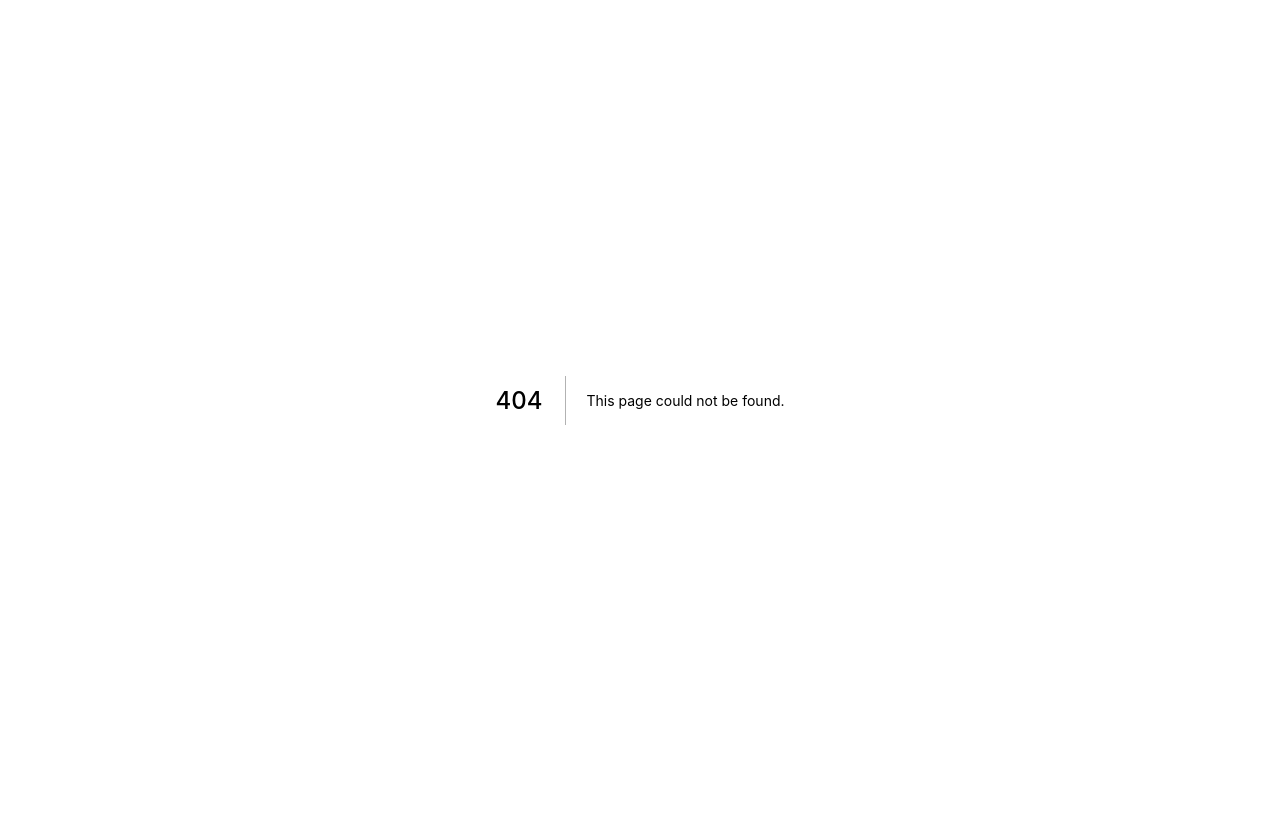
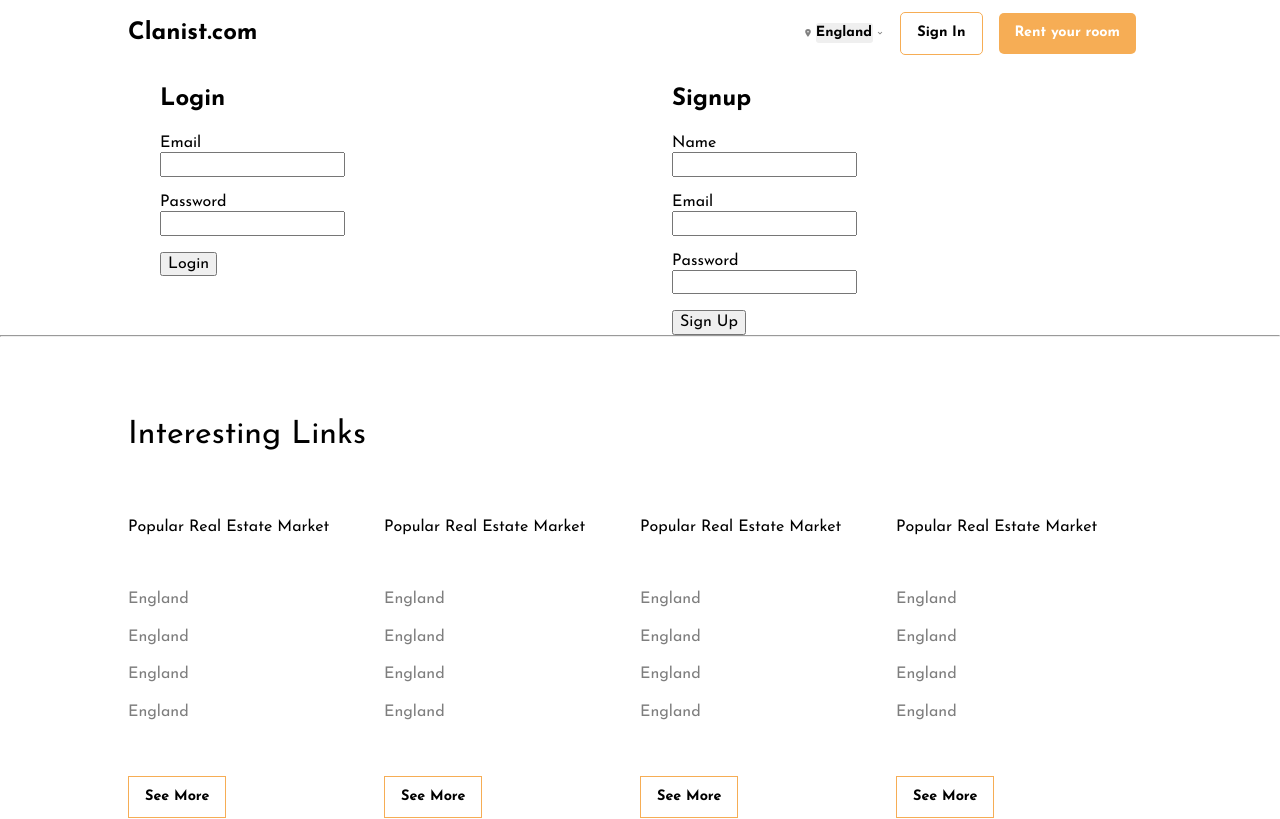
Before and after one commit to anku255/nextjs-blog, a Next.js app: page /auth in a window 1280 px wide. Before the commit this address had no page. Shown: the top 819 px of the page. Built offline with nearby package versions, Linux system fonts and the light colour scheme.

Commit message:
📝Add auth page

```diff
--- /dev/null
+++ b/components/CustomInput.js
@@ -0,0 +1,26 @@
+import styled from "styled-components";
+
+const StyledInput = styled.div`
+  label {
+    display: block;
+  }
+
+  p {
+    color: red;
+    margin-top: 0.5rem;
+  }
+`;
+const CustomInput = props => {
+  const {
+    field,
+    form: { errors, touched }
+  } = props;
+  return (
+    <StyledInput>
+      <label htmlFor={props.field.name}>{props.label}</label>
+      <input {...field} type={props.type} />
+      <p>{touched[field.name] && errors[field.name]}</p>
+    </StyledInput>
+  );
+};
+export default CustomInput;
--- a/components/Header.js
+++ b/components/Header.js
@@ -1,4 +1,5 @@
-import React, { useState } from "react";
+import React, { useState, useEffect } from "react";
+import { useRouter } from "next/router";
 import styled from "styled-components";
 import Link from "next/link";
 
@@ -156,8 +157,17 @@ const HeaderSelect = () => (
 
 const Header = () => {
   const [isOpen, setIsOpen] = useState(false);
+  const [isLoggedIn, setIsLoggedIn] = useState(false);
+  const router = useRouter();
+  const toggle = () => setIsOpen(isOpen => !isOpen);
 
-  const toggle = () => setIsOpen(isOpen => !isOpen);
+  useEffect(() => {
+    const authToken = localStorage.getItem("AUTH_TOKEN");
+    if (authToken) {
+      setIsLoggedIn(true);
+    }
+  }, []);
+
   return (
     <StyledHeader>
       <div className="header">
@@ -178,7 +188,21 @@ const Header = () => {
 
         <div className="header__right">
           <HeaderSelect isOpen={isOpen} />
-          <Button secondary>Sign In</Button>
+          {isLoggedIn ? (
+            <Button
+              secondary
+              onClick={() => {
+                localStorage.removeItem("AUTH_TOKEN");
+                setIsLoggedIn(false);
+              }}
+            >
+              Logout
+            </Button>
+          ) : (
+            <Button secondary onClick={() => router.push("/auth")}>
+              Sign In
+            </Button>
+          )}
           <Button primary>Rent your room</Button>
         </div>
       </div>
--- /dev/null
+++ b/components/Login.js
@@ -0,0 +1,103 @@
+import styled from "styled-components";
+import PropTypes from "prop-types";
+import { Formik, Field } from "formik";
+import { useMutation } from "@apollo/react-hooks";
+import gql from "graphql-tag";
+
+import CustomInput from "./CustomInput";
+
+const LOGIN_MUTATION = gql`
+  mutation login($email: String!, $password: String!) {
+    login(email: $email, password: $password) {
+      token
+    }
+  }
+`;
+
+const StyledLogin = styled.div`
+  margin: 0 2rem;
+  width: 50%;
+
+  .error-msg {
+    background: red;
+    color: white;
+    padding: 0.5rem;
+  }
+`;
+
+const validate = values => {
+  const errors = {};
+  if (!values.email) {
+    errors.email = "Required";
+  }
+  if (!values.password) {
+    errors.password = "Required";
+  } else if (values.password.length < 6) {
+    errors.password = "Password length must be at least 6";
+  }
+  return errors;
+};
+
+const Login = props => {
+  const [login, { loading: loginLoading, error }] = useMutation(
+    LOGIN_MUTATION,
+    {
+      onCompleted: data => {
+        localStorage.setItem("AUTH_TOKEN", data.login.token);
+        props.router.push("/");
+      }
+    }
+  );
+
+  return (
+    <StyledLogin>
+      <h2>Login</h2>
+
+      {error && <p className="error-msg">{error.message}</p>}
+
+      <Formik
+        initialValues={{
+          email: "",
+          password: ""
+        }}
+        validate={validate}
+        onSubmit={values => {
+          login({
+            variables: {
+              email: values.email,
+              password: values.password
+            }
+          });
+        }}
+      >
+        {({ handleSubmit }) => (
+          <form onSubmit={handleSubmit}>
+            <Field
+              type="email"
+              name="email"
+              label="Email"
+              placeholder="Email"
+              component={CustomInput}
+            />
+            <Field
+              type="password"
+              name="password"
+              label="Password"
+              placeholder="Password"
+              component={CustomInput}
+            />
+            <button type="submit" disabled={loginLoading}>
+              {loginLoading ? "Logging In..." : "Login"}
+            </button>
+          </form>
+        )}
+      </Formik>
+    </StyledLogin>
+  );
+};
+
+export default Login;
+
+Login.propTypes = {
+  router: PropTypes.object.isRequired
+};
--- /dev/null
+++ b/components/Signup.js
@@ -0,0 +1,114 @@
+import styled from "styled-components";
+import PropTypes from "prop-types";
+import { Formik, Field } from "formik";
+import { useMutation } from "@apollo/react-hooks";
+import gql from "graphql-tag";
+
+import CustomInput from "./CustomInput";
+
+const SIGNUP_MUTATION = gql`
+  mutation signup($name: String!, $email: String!, $password: String!) {
+    signup(name: $name, email: $email, password: $password) {
+      token
+    }
+  }
+`;
+
+const StyledSignup = styled.div`
+  margin: 0 2rem;
+  width: 50%;
+
+  .error-msg {
+    background: red;
+    color: white;
+    padding: 0.5rem;
+  }
+`;
+
+const validate = values => {
+  const errors = {};
+  if (!values.name) {
+    errors.name = "Required";
+  }
+  if (!values.email) {
+    errors.email = "Required";
+  }
+  if (!values.password) {
+    errors.password = "Required";
+  } else if (values.password.length < 6) {
+    errors.password = "Password length must be at least 6";
+  }
+  return errors;
+};
+
+const Signup = props => {
+  const [signup, { loading: signupLoading, error }] = useMutation(
+    SIGNUP_MUTATION,
+    {
+      onCompleted: data => {
+        localStorage.setItem("AUTH_TOKEN", data.signup.token);
+        props.router.push("/");
+      }
+    }
+  );
+
+  return (
+    <StyledSignup>
+      <h2>Signup</h2>
+
+      {error && <p className="error-msg">{error.message}</p>}
+
+      <Formik
+        initialValues={{
+          name: "",
+          email: "",
+          password: ""
+        }}
+        validate={validate}
+        onSubmit={values => {
+          signup({
+            variables: {
+              name: values.name,
+              email: values.email,
+              password: values.password
+            }
+          });
+        }}
+      >
+        {({ handleSubmit }) => (
+          <form onSubmit={handleSubmit}>
+            <Field
+              name="name"
+              label="Name"
+              placeholder="Name"
+              component={CustomInput}
+            />
+            <Field
+              type="email"
+              name="email"
+              label="Email"
+              placeholder="Email"
+              component={CustomInput}
+            />
+            <Field
+              type="password"
+              name="password"
+              label="Password"
+              placeholder="Password"
+              component={CustomInput}
+            />
+            <button type="submit" disabled={signupLoading}>
+              {signupLoading ? "Signing Up..." : "Sign Up"}
+            </button>
+          </form>
+        )}
+      </Formik>
+    </StyledSignup>
+  );
+};
+
+export default Signup;
+
+Signup.propTypes = {
+  router: PropTypes.object.isRequired
+};
--- /dev/null
+++ b/pages/auth.js
@@ -0,0 +1,32 @@
+import styled from "styled-components";
+import { useRouter } from "next/router";
+
+import Layout from "../components/Layout";
+import Login from "../components/Login";
+import Signup from "../components/Signup";
+
+const Styles = styled.div`
+  padding: 0 8rem;
+
+  .container {
+    display: flex;
+    justify-content: center;
+  }
+`;
+
+const Auth = props => {
+  const router = useRouter();
+
+  return (
+    <Layout>
+      <Styles>
+        <div className="container">
+          <Login router={router} />
+          <Signup router={router} />
+        </div>
+      </Styles>
+    </Layout>
+  );
+};
+
+export default Auth;
```
